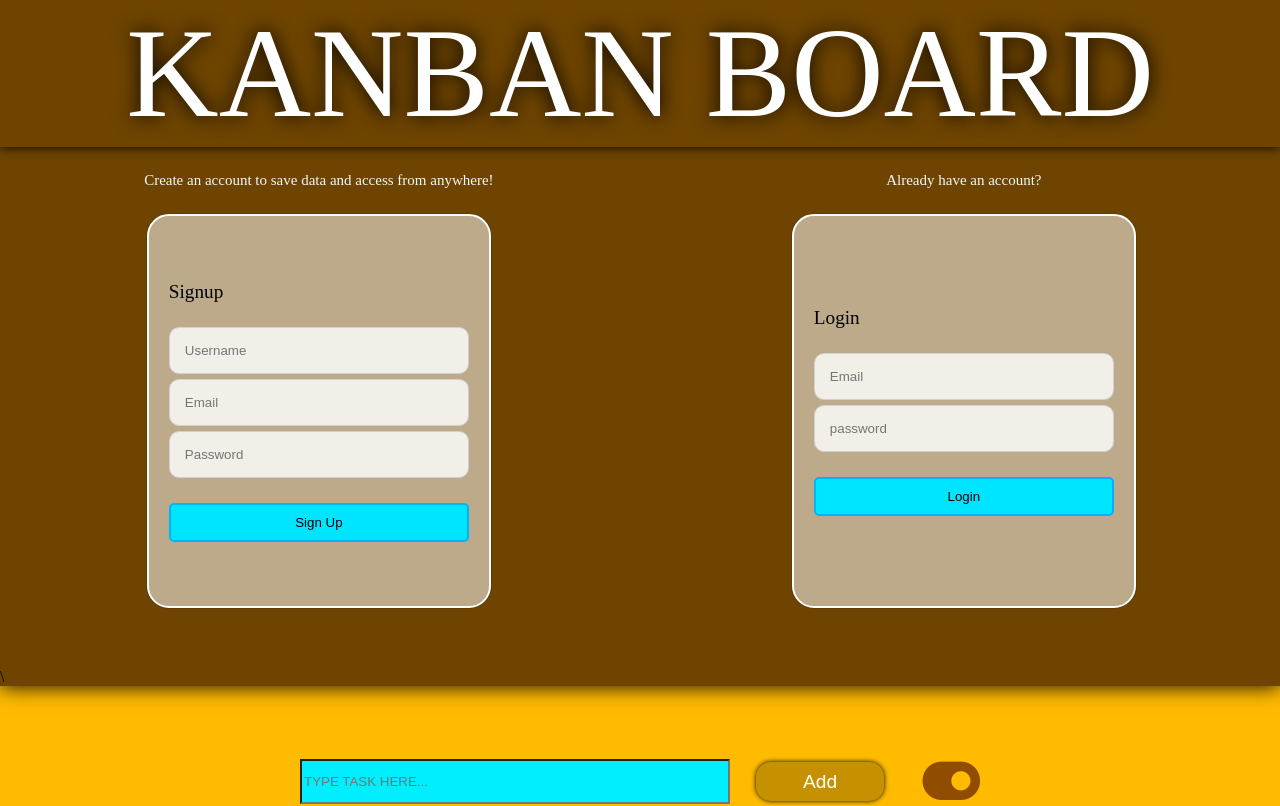
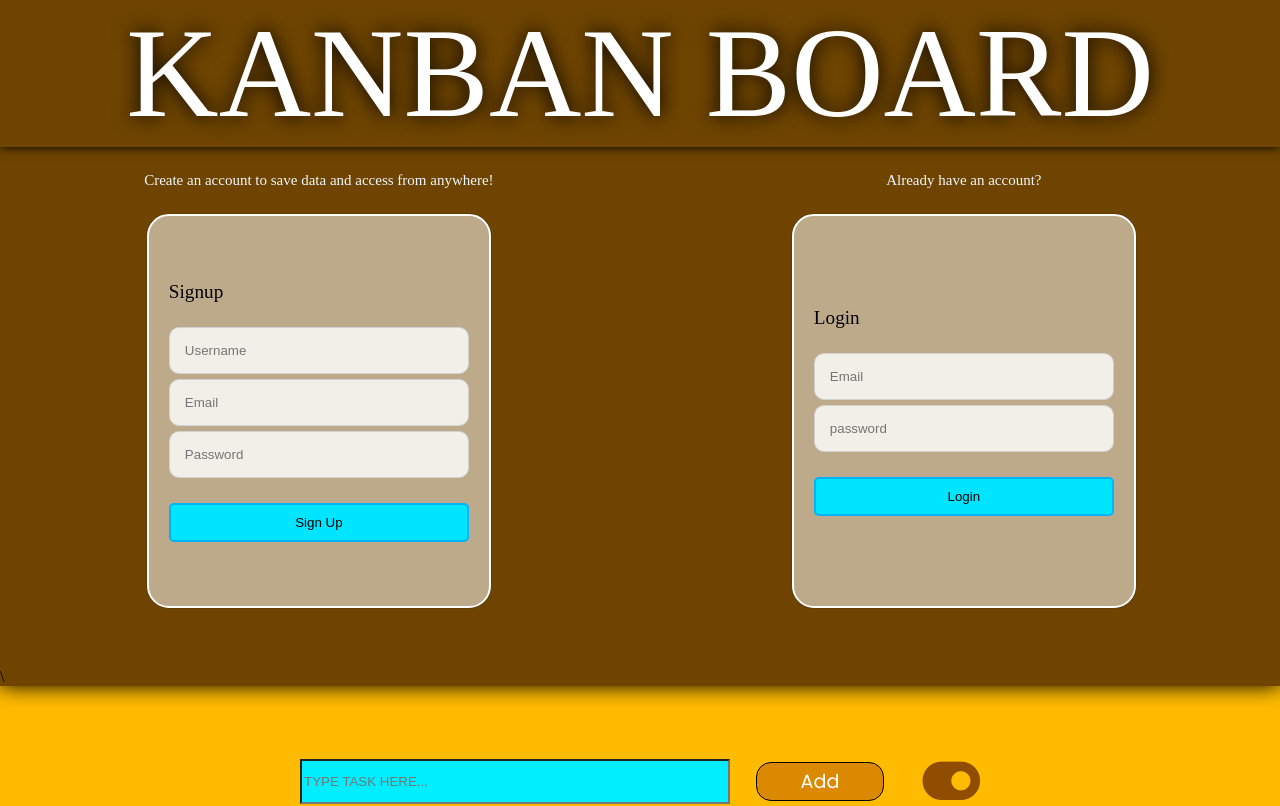
Before and after one commit to ibrahimkarim22/kanbanboard, a React (Vite) app: page / in a window 1280 px wide. Shown: the top 806 px of the page. Built offline with nearby package versions, Linux system fonts and the light colour scheme; no server answers; a web font is replaced by a local one.

Commit message:
kanban board is ready about to deploy with firebase

```diff
--- a/index.html
+++ b/index.html
@@ -21,6 +21,10 @@
       href="https://fonts.googleapis.com/css2?family=Edu+AU+VIC+WA+NT+Guides:wght@400..700&display=swap"
       rel="stylesheet"
     />
+    <link
+      href="https://fonts.googleapis.com/css2?family=Poppins:ital,wght@0,100;0,200;0,300;0,400;0,500;0,600;0,700;0,800;0,900;1,100;1,200;1,300;1,400;1,500;1,600;1,700;1,800;1,900&display=swap"
+      rel="stylesheet"
+    />
     <meta name="viewport" content="width=device-width, initial-scale=1.0" />
     <title>Vite + React</title>
   </head>
--- a/src/App.jsx
+++ b/src/App.jsx
@@ -157,10 +157,10 @@
     <>
      <div className='authentication-container'>
      <p className='kanban-name'>KANBAN BOARD</p>
-     </div>
      <div className='username-area'>
       <button onClick={handleLogout} className='logout-button'>Logout</button>
       <p className='username-name'>{username}</p>
+     </div>
      </div>
       <div className='droppable-areas-container'>
       <TaskInput
--- a/src/css/authentication.scss
+++ b/src/css/authentication.scss
@@ -145,16 +145,31 @@
     display: flex;
     justify-content: center;
     align-items: center;
+    gap: 2vw;
 }
 
 .username-name {
     display: flex;
     justify-content: center;
-    font-size: 20px;
-    color: black;
+    font-size: 22px;
+    color: rgb(255, 255, 255);
+    margin: 0;
+    font-family: "Poppins", serif;
+    font-weight: 400;
+    font-style: normal;
 }
 
 .logout-button {
- justify-content: center;
- align-items: center;
+    padding: 10px;
+    color: white;
+    font-size: 20px;
+    background-color: rgba(255, 255, 255, 0.078);
+    font-family: "Poppins", serif;
+    font-weight: 400;
+    font-style: normal;
 }
+
+.logout-button:hover {
+    cursor: pointer;
+    scale: 1.1;
+}
--- a/src/css/droppable.scss
+++ b/src/css/droppable.scss
@@ -17,7 +17,6 @@
     grid-row: 2;
     grid-column: 3;
     flex-direction: column;
-    font-family: 'Courier New', Courier, monospace;
     /* width: 200px; */
     /* min-height: 5px;  */
     justify-content: top;
--- a/src/css/tasks.scss
+++ b/src/css/tasks.scss
@@ -15,7 +15,7 @@
 }
 
 .add-task-button {
-    background-color: rgba(0, 0, 0, 0.224);
+    background-color: rgba(213, 128, 0, 0.84);
     border: none;
     color: rgb(255, 255, 255);
     width: 10vw;
@@ -24,12 +24,14 @@
     text-decoration: none;
     display: inline-block;
     font-size: 1.5vw;
-    box-shadow: black 0px 0px 5px;
+    border: black solid 0.1px;
     border-radius: 15px;
+    font-family: "Poppins", serif;
+    font-weight: 400;
+    font-style: normal;
 }
 
 .add-task-button:hover {
     scale: 1.2;
     cursor: pointer;
-    box-shadow: rgb(0, 255, 0) 0px 0px 5px;
 }
```
